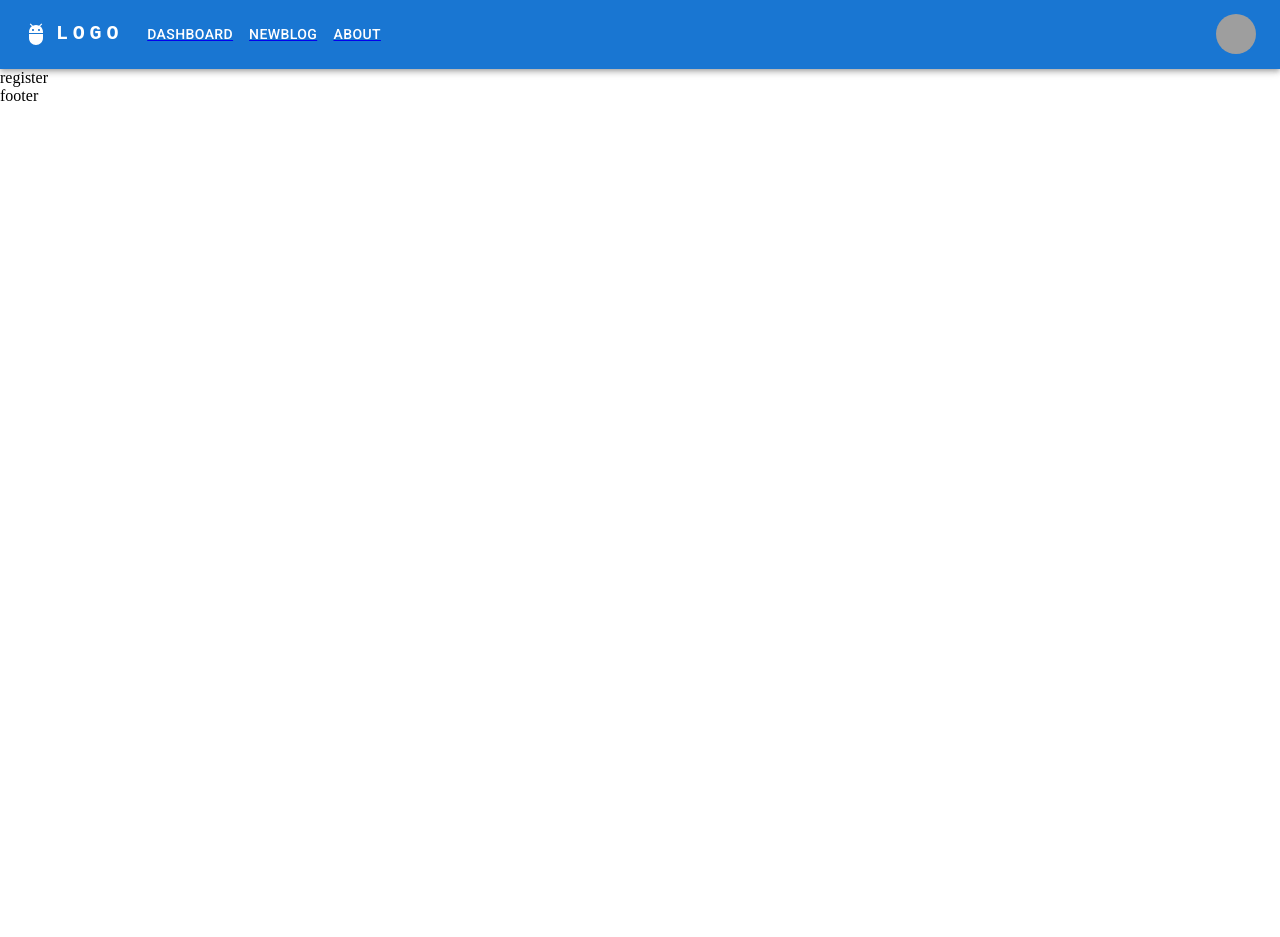
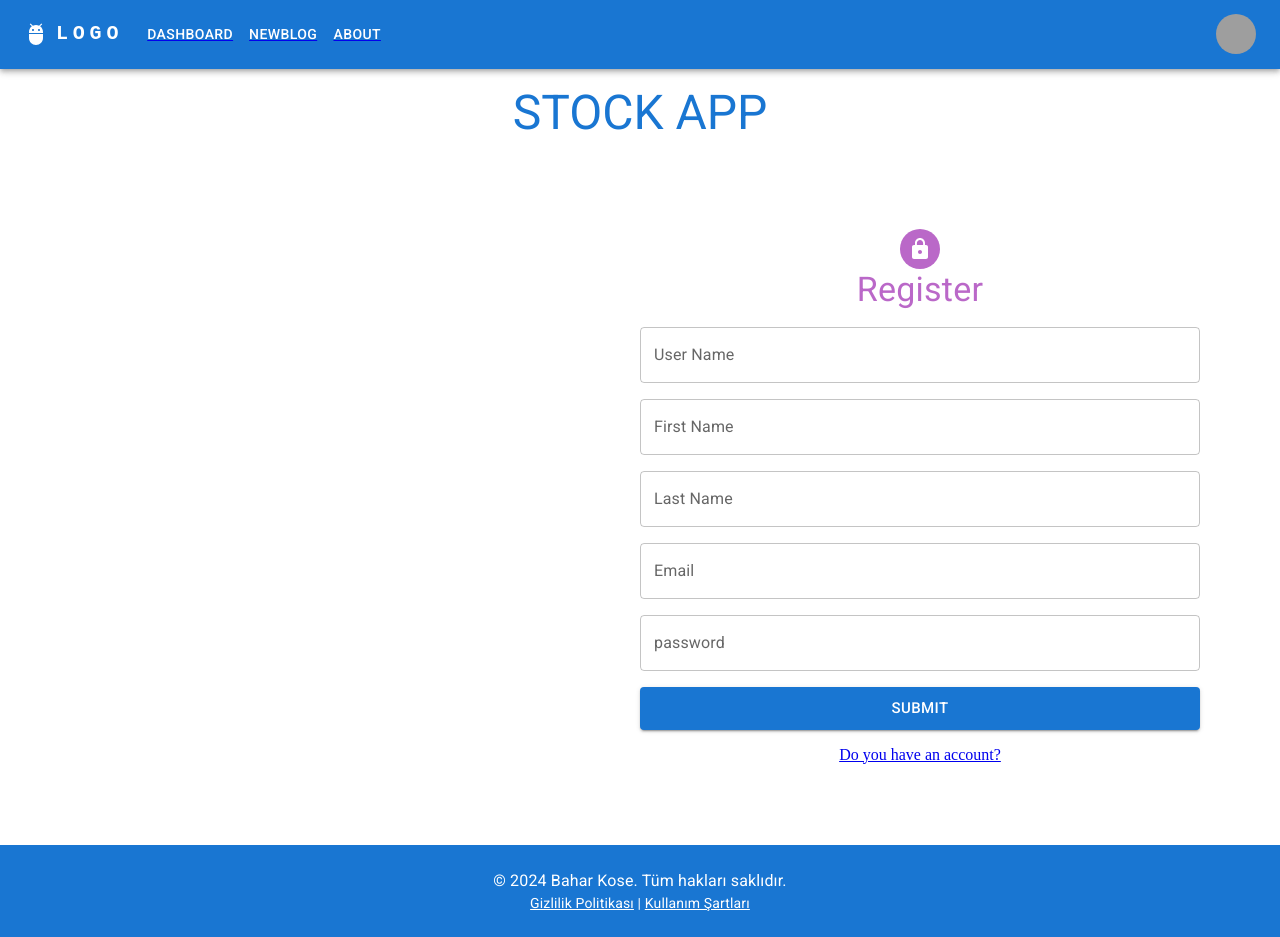
Before and after one commit to baharkose/blogapp, a React (Create React App) app: page /auth/register in a window 1280 px wide. Before the commit the page ends 800 px from the top, so only its background shows below. Built offline with nearby package versions, Linux system fonts and the light colour scheme; grey boxes are pictures that could not be loaded.

Commit message:
added login

```diff
--- a/package.json
+++ b/package.json
@@ -13,12 +13,14 @@
     "@testing-library/react": "^13.0.0",
     "@testing-library/user-event": "^13.2.1",
     "browser-router": "^0.2.0",
+    "formik": "^2.4.5",
     "react": "^18.2.0",
     "react-dom": "^18.2.0",
     "react-router-dom": "^6.21.3",
     "react-scripts": "5.0.1",
     "styled-components": "^6.1.8",
-    "web-vitals": "^2.1.0"
+    "web-vitals": "^2.1.0",
+    "yup": "^1.3.3"
   },
   "scripts": {
     "start": "react-scripts start",
--- a/src/components/Footers.jsx
+++ b/src/components/Footers.jsx
@@ -1,11 +1,25 @@
-import React from 'react'
+import React from 'react';
+import { Box, Container, Typography, Link } from '@mui/material';
 
 const Footers = () => {
-  return (
-    <div>
-      footer
-    </div>
-  )
-}
+    return (
+        <Box sx={{ bgcolor: 'primary.main', color: 'white', p: 3, mt: 'auto' }}>
+            <Container maxWidth="sm">
+                <Typography variant="body1" align="center">
+                    © 2024 Bahar Kose. Tüm hakları saklıdır.
+                </Typography>
+                <Typography variant="body2" align="center">
+                    <Link href="#" color="inherit">
+                        Gizlilik Politikası
+                    </Link>
+                    {' | '}
+                    <Link href="#" color="inherit">
+                        Kullanım Şartları
+                    </Link>
+                </Typography>
+            </Container>
+        </Box>
+    );
+};
 
-export default Footers
+export default Footers;
--- /dev/null
+++ b/src/components/RegisterForm.jsx
@@ -0,0 +1,109 @@
+import Box from "@mui/material/Box"
+import Button from "@mui/material/Button"
+import TextField from "@mui/material/TextField"
+import { Form } from "formik"
+import { object, string } from "yup"
+
+export const registerSchema = object({
+  username: string()
+    .max(20, "Kullanıcı adı 10 karakterden az olmalıdır.")
+    .required("Kullanıcı adı zorunludur"),
+  firstName: string()
+    .max(20, "İsim 20 karakterden az olmalıdır.")
+    .required("İsim zorunludur"),
+  lastName: string()
+    .max(20, "Soyisim 30 karakterden az olmalıdır.")
+    .required("Soyisim zorunludur"),
+
+  email: string()
+    .email("Lütfen geçerli bir email giriniz.")
+    .required("Email zorunludur"),
+  password: string()
+    .required("Şifre zorunludur")
+    .min(8, "Şifre en az 8 karakter olmalıdır")
+    .max(20, "Şifre en fazla 20 karakter olmalıdır")
+    .matches(/\d+/, "Şifre bir sayı içermelidir")
+    .matches(/[a-z]/, "Şifre bir küçük harf içermelidir")
+    .matches(/[A-Z]/, "Şifre bir büyük harf içermelidir")
+    .matches(/[!/[@$!%*?&]+/, "Şifre bir özel karakter içermelidir"),
+})
+
+const RegisterForm = ({
+  values,
+  handleChange,
+  errors,
+  touched,
+  handleBlur,
+}) => {
+  return (
+    <Form>
+      <Box sx={{ display: "flex", flexDirection: "column", gap: 2 }}>
+        <TextField
+          label="User Name"
+          name="username"
+          id="userName"
+          type="text"
+          variant="outlined"
+          value={values.username}
+          onChange={handleChange}
+          onBlur={handleBlur}
+          error={touched.username && Boolean(errors.username)}
+          helperText={errors.username}
+        />
+        <TextField
+          label="First Name"
+          name="firstName"
+          id="firstName"
+          type="text"
+          variant="outlined"
+          value={values.firstName}
+          onChange={handleChange}
+          onBlur={handleBlur}
+          error={touched.firstName && Boolean(errors.firstName)}
+          helperText={errors.firstName}
+        />
+        <TextField
+          label="Last Name"
+          name="lastName"
+          id="lastName"
+          type="text"
+          variant="outlined"
+          value={values.lastName}
+          onChange={handleChange}
+          onBlur={handleBlur}
+          error={touched.lastName && Boolean(errors.lastName)}
+          helperText={errors.lastName}
+        />
+        <TextField
+          label="Email"
+          name="email"
+          id="email"
+          type="email"
+          variant="outlined"
+          value={values.email}
+          onChange={handleChange}
+          onBlur={handleBlur}
+          error={touched.email && Boolean(errors.email)}
+          helperText={errors.email}
+        />
+        <TextField
+          label="password"
+          name="password"
+          id="password"
+          type="password"
+          variant="outlined"
+          value={values.password}
+          onChange={handleChange}
+          onBlur={handleBlur}
+          error={touched.password && Boolean(errors.password)}
+          helperText={errors.password}
+        />
+        <Button type="submit" variant="contained" size="large">
+          Submit
+        </Button>
+      </Box>
+    </Form>
+  )
+}
+
+export default RegisterForm
--- a/src/components/auth/Login.jsx
+++ b/src/components/auth/Login.jsx
@@ -1,11 +1,120 @@
-import React from 'react'
+import Avatar from "@mui/material/Avatar";
+import Container from "@mui/material/Container";
+import Grid from "@mui/material/Grid";
+import Typography from "@mui/material/Typography";
+import LockIcon from "@mui/icons-material/Lock";
+import { Link } from "react-router-dom";
+import Box from "@mui/material/Box";
+import TextField from "@mui/material/TextField";
+import { Button } from "@mui/material";
+import { Formik, Form } from "formik";
+import { object, string } from "yup";
+// import useAuthCalls from "../service/useAuthCalls"
 
 const Login = () => {
+  // const { login } = useAuthCalls()
+
+  const loginSchema = object({
+    email: string()
+      .email("Lütfen geçerli bir email giriniz")
+      .required("Email girişi zorunludur"),
+    password: string()
+      .required("Şifre zorunludur.")
+      .min(8, "Şifre en az 8 karakter içermelidir")
+      .max(16, "Şifre en falza 16 karakter içermelidir")
+      .matches(/\d+/, "Şifre en az bir rakam içermelidir")
+      .matches(/[a-z]/, "Şifre en az bir küçük harf içermelidir")
+      .matches(/[A-Z]/, "Şifre en az bir büyük harf içermelidir")
+      .matches(
+        /[@$!%*?&]+/,
+        "Şifre en az bir özel karakter (@$!%*?&) içermelidir"
+      ),
+  });
   return (
-    <div>
-      login
-    </div>
-  )
-}
+    <Container maxWidth="lg">
+      <Grid
+        container
+        justifyContent="center"
+        sx={{
+          height: "100vh",
+          p: 2,
+        }}
+      >
+        <Grid item xs={12} sm={10} md={6}>
+          <Avatar
+            sx={{
+              backgroundColor: "secondary.light",
+              m: "auto",
+              width: 40,
+              height: 40,
+            }}
+          >
+            <LockIcon size="30" />
+          </Avatar>
+          <Typography
+            variant="h4"
+            align="center"
+            mb={4}
+            color="secondary.light"
+          >
+            Login
+          </Typography>
 
-export default Login
+          <Formik
+            initialValues={{ email: "", password: "" }}
+            validationSchema={loginSchema}
+            onSubmit={(values, actions) => {
+              //TODO login(post) istegi
+              // login(values)
+              actions.resetForm();
+              actions.setSubmitting(false); //? isSubmitting
+              //? veriler global state'e aktırlabilir
+              //? navigasyon yapılabilir
+              //? tost yapılabilr
+            }}
+          >
+            {({ handleChange, values, touched, errors, handleBlur }) => (
+              <Form>
+                <Box sx={{ display: "flex", flexDirection: "column", gap: 2 }}>
+                  <TextField
+                    label="Email"
+                    name="email"
+                    id="email"
+                    type="email"
+                    variant="outlined"
+                    value={values.email}
+                    onChange={handleChange}
+                    onBlur={handleBlur}
+                    error={touched.email && Boolean(errors.email)}
+                    helperText={errors.email}
+                  />
+                  <TextField
+                    label="password"
+                    name="password"
+                    id="password"
+                    type="password"
+                    variant="outlined"
+                    value={values.password}
+                    onChange={handleChange}
+                    onBlur={handleBlur}
+                    error={touched.password && Boolean(errors.password)}
+                    helperText={errors.password}
+                  />
+                  <Button variant="contained" type="submit">
+                    Submit
+                  </Button>
+                </Box>
+              </Form>
+            )}
+          </Formik>
+
+          <Box sx={{ textAlign: "center", mt: 2 }}>
+            <Link to="/register">Do you have not an account?</Link>
+          </Box>
+        </Grid>
+      </Grid>
+    </Container>
+  );
+};
+
+export default Login;
--- a/src/components/auth/Register.jsx
+++ b/src/components/auth/Register.jsx
@@ -1,11 +1,84 @@
-import React from 'react'
+import Container from "@mui/material/Container";
+import Typography from "@mui/material/Typography";
+import Avatar from "@mui/material/Avatar";
+import LockIcon from "@mui/icons-material/Lock";
+// import image from "../assets/result.svg"
+import Grid from "@mui/material/Grid";
+import Box from "@mui/material/Box";
+import { Link } from "react-router-dom";
+import RegisterForm, { registerSchema } from "../RegisterForm";
+import { Formik } from "formik";
+// import useAuthCalls from "../service/useAuthCalls"
 
 const Register = () => {
+  // const { register } = useAuthCalls()
+
   return (
-    <div>
-      register
-    </div>
-  )
-}
+    <Container maxWidth="lg">
+      <Grid
+        container
+        justifyContent="center"
+        direction="row-reverse"
+        rowSpacing={{ sm: 3 }}
+        sx={{
+          height: "100vh",
+          p: 2,
+        }}
+      >
+        <Grid item xs={12}>
+          <Typography variant="h3" color="primary" align="center">
+            STOCK APP
+          </Typography>
+        </Grid>
 
-export default Register
+        <Grid item xs={12} sm={10} md={6}>
+          <Avatar
+            sx={{
+              backgroundColor: "secondary.light",
+              m: "auto",
+              width: 40,
+              height: 40,
+            }}
+          >
+            <LockIcon size="30" />
+          </Avatar>
+          <Typography
+            variant="h4"
+            align="center"
+            mb={2}
+            color="secondary.light"
+          >
+            Register
+          </Typography>
+
+          <Formik
+            initialValues={{
+              username: "",
+              firstName: "",
+              lastName: "",
+              email: "",
+              password: "",
+            }}
+            validationSchema={registerSchema}
+            onSubmit={(values, actions) => {
+              // register(values)
+              actions.resetForm();
+              actions.setSubmitting(false);
+            }}
+            component={(props) => <RegisterForm {...props} />}
+          ></Formik>
+
+          <Box sx={{ textAlign: "center", mt: 2 }}>
+            <Link to="/">Do you have an account?</Link>
+          </Box>
+        </Grid>
+
+        <Grid item xs={0} sm={7} md={6}>
+          <Container>{/* <img src={image} alt="" /> */}</Container>
+        </Grid>
+      </Grid>
+    </Container>
+  );
+};
+
+export default Register;
```
Also changed, not shown: 1 other file (tests, documents, lock files or other folders).
